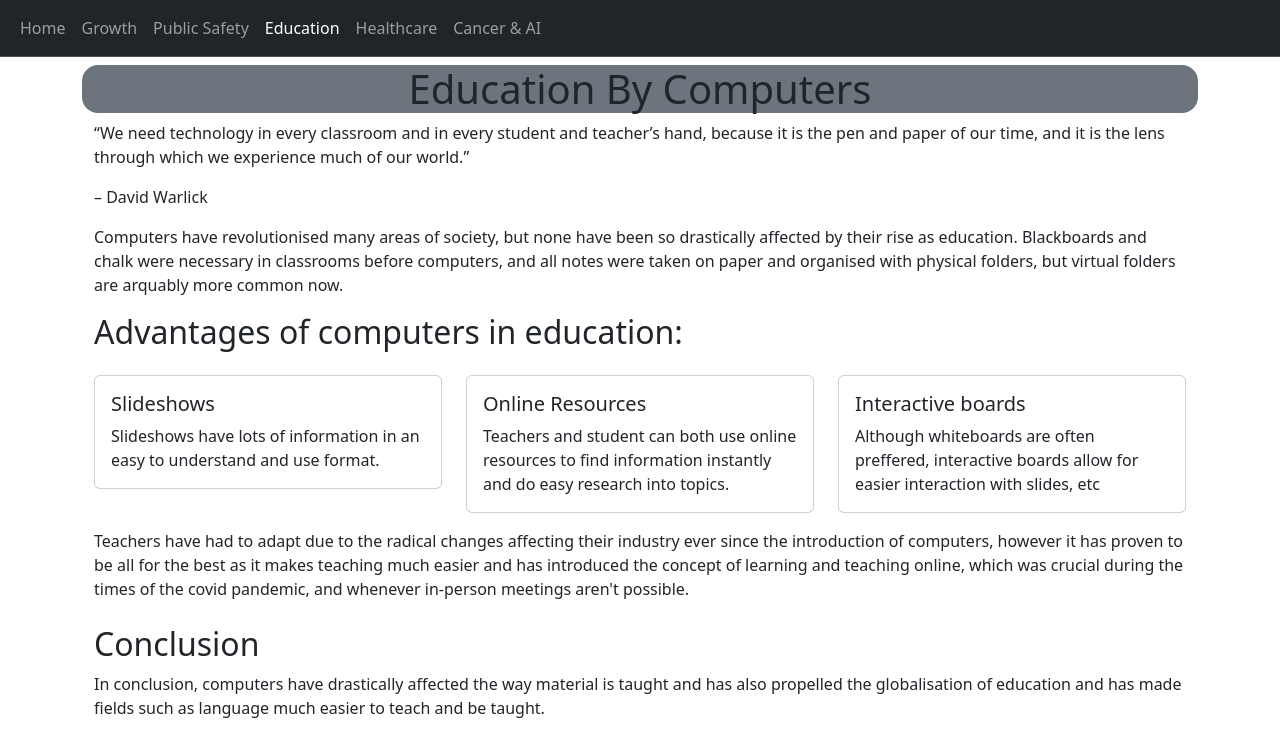
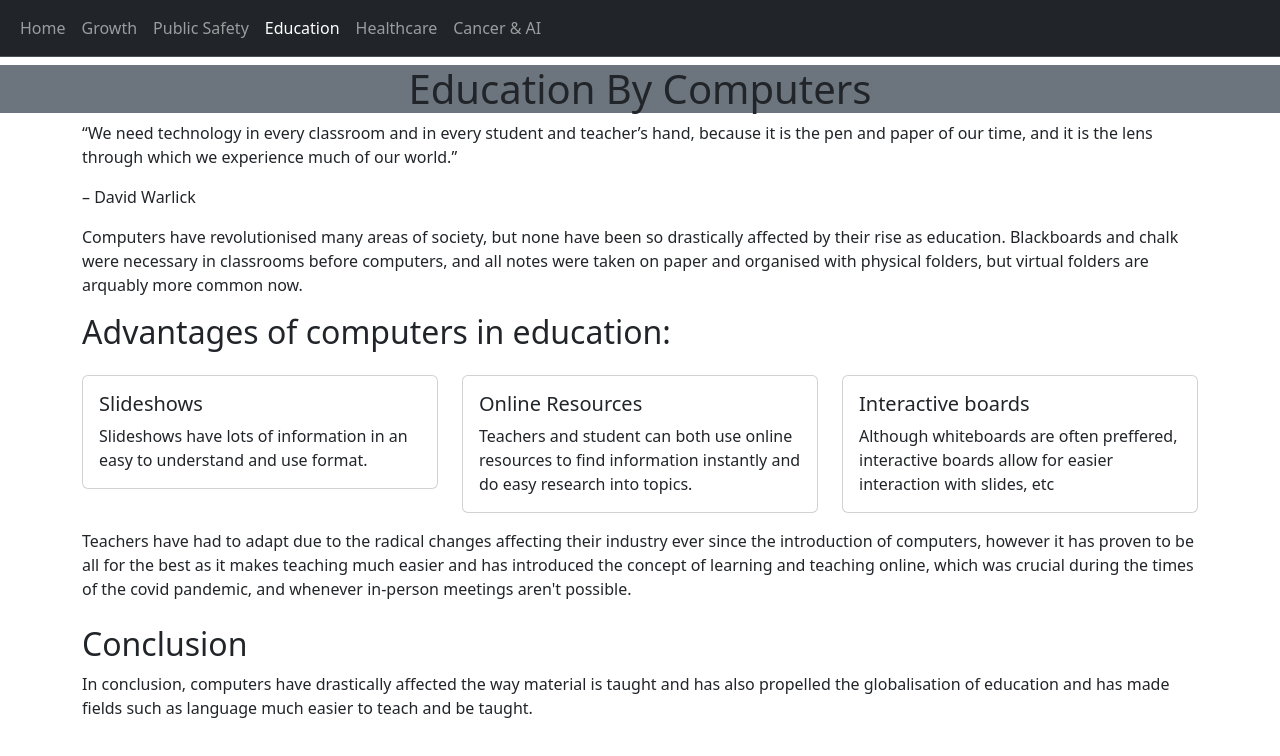
Before and after one commit to joe-garnett/pbweek4, a plain HTML site: page Education.html in a window 1280 px wide. Drawn offline with nearby package versions, Linux system fonts and the light colour scheme.

Commit message:
formatting changed

```diff
--- a/Education.html
+++ b/Education.html
@@ -36,8 +36,8 @@
             </div>
         </div>
     </nav>
-    <div class = "container">
-        <div class="container bg-secondary mt-2 rounded-4">
+    <div>
+        <div class="bg-secondary mt-2">
             <h1 class = "text-center">Education By Computers</h1>
         </div>
         <div class = "container">
```
